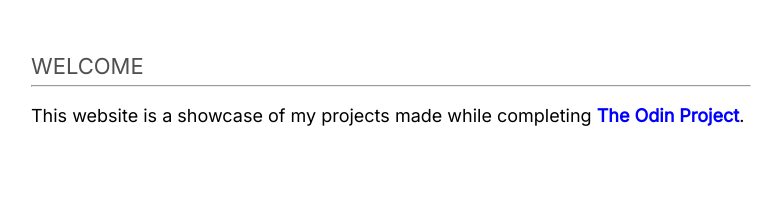
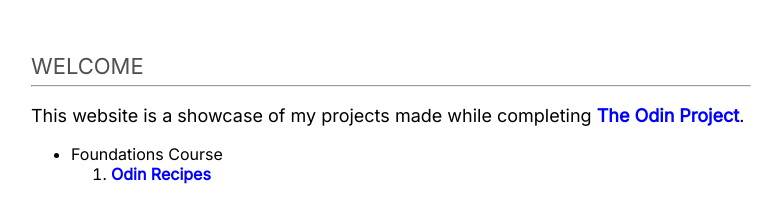
Before and after one commit to lalitshankarchowdhury/TheOdinProject, a plain HTML site: page index.html in a window 1280 px wide. Shown: the whole page, without its empty margins (249-1023 px from the left). Drawn offline with Linux system fonts and the light colour scheme.

Commit message:
Add Odin Recipes project landing page

```diff
--- a/index.html
+++ b/index.html
@@ -30,5 +30,11 @@
         >The Odin Project</a
       >.
     </p>
+    <ul>
+      <li>Foundations Course</li>
+      <ol>
+        <li><a href="odin-recipes/index.html">Odin Recipes</a></li>
+      </ol>
+    </ul>
   </body>
 </html>
```
Also changed, not shown: odin-recipes/index.html (added, +21 -0 lines), 1 other file.
